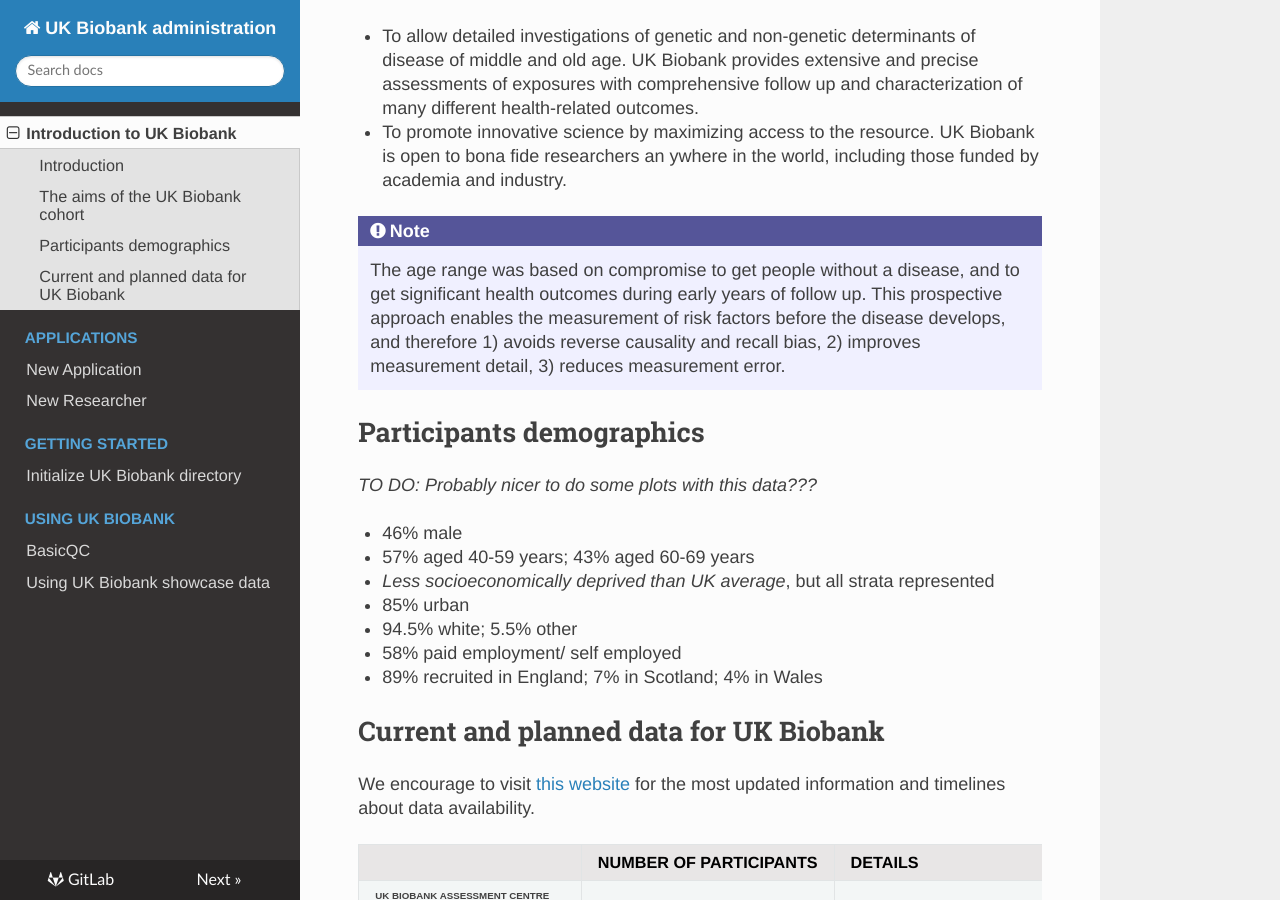
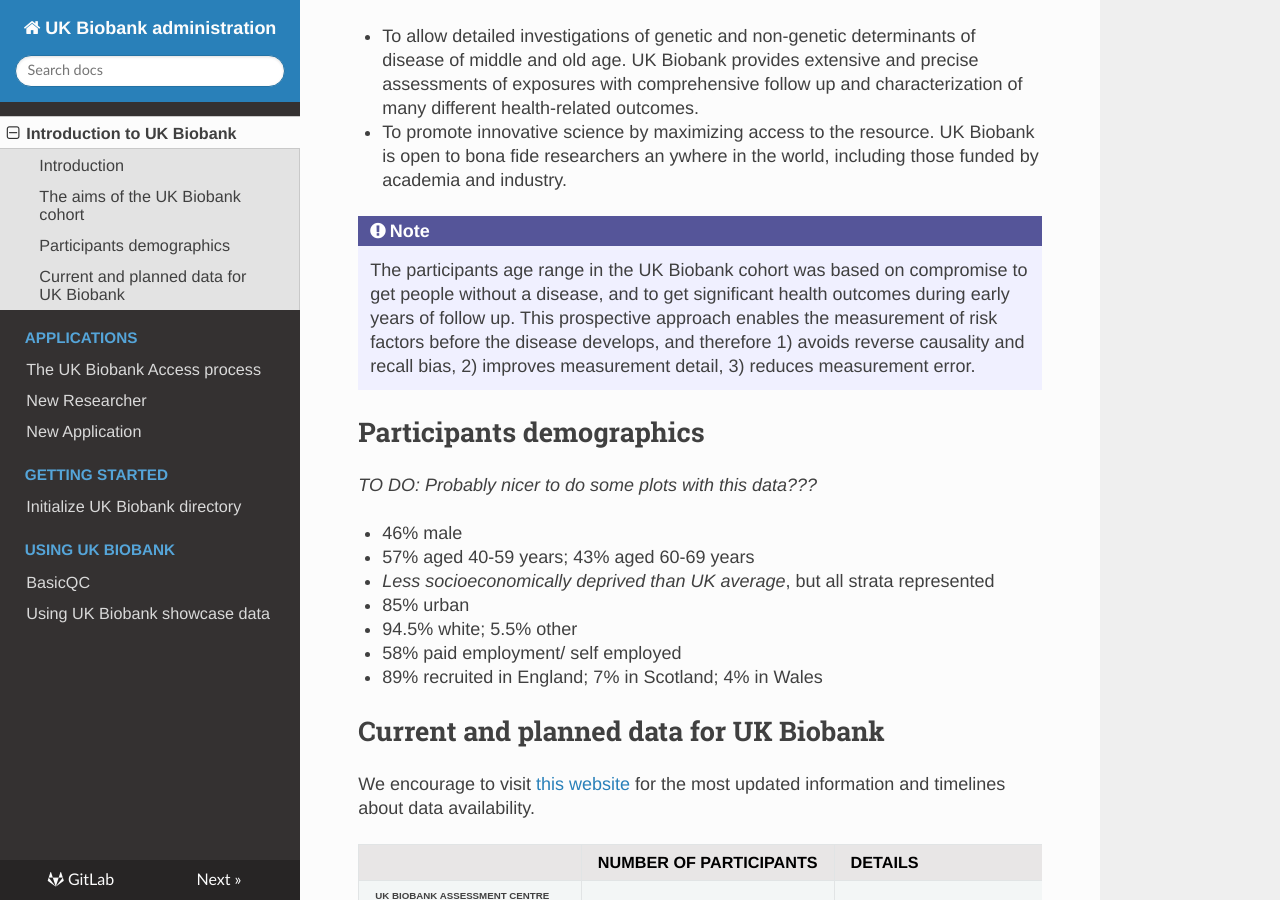
Before and after one commit to garethmarkel/ukb-administration, an MkDocs documentation site: the page built from docs/index.md, in a window 1280 px wide and 900 px high, scrolled down 947 px. Built offline with MkDocs 1.6.1, drawn with Linux system fonts in a browser that asks for light colours; comment, search, counter and statistics services are not loaded.

Commit message:
[Update] Adds new page in Application section

```diff
--- a/docs/index.md
+++ b/docs/index.md
@@ -18,7 +18,7 @@ The UK Biobank is funded by the Medical Research Council, Wellcome Trust, Britis
 - To promote innovative science by maximizing access to the resource. UK Biobank is open to bona fide researchers an    ywhere in the world, including those funded by academia and industry.
 
 !!! note
-	The age range was based on compromise to get people without a disease, and to get significant health outcomes during early years of follow up. This prospective approach enables the measurement of risk factors before the disease develops, and therefore 1) avoids reverse causality and recall bias, 2) improves measurement detail, 3) reduces measurement error.
+	The participants age range in the UK Biobank cohort was based on compromise to get people without a disease, and to get significant health outcomes during early years of follow up. This prospective approach enables the measurement of risk factors before the disease develops, and therefore 1) avoids reverse causality and recall bias, 2) improves measurement detail, 3) reduces measurement error.
 
 ## Participants demographics
 
--- a/mkdocs.yml
+++ b/mkdocs.yml
@@ -6,8 +6,9 @@ authors:
 nav:
     - index.md
     - Applications:
+        - admin/ukb_access_process.md
+        - admin/new_researcher.md
         - admin/new_application.md
-        - admin/new_researcher.md
     - Getting Started:
         -  admin/init_structure.md
     - Using UK Biobank:
```
